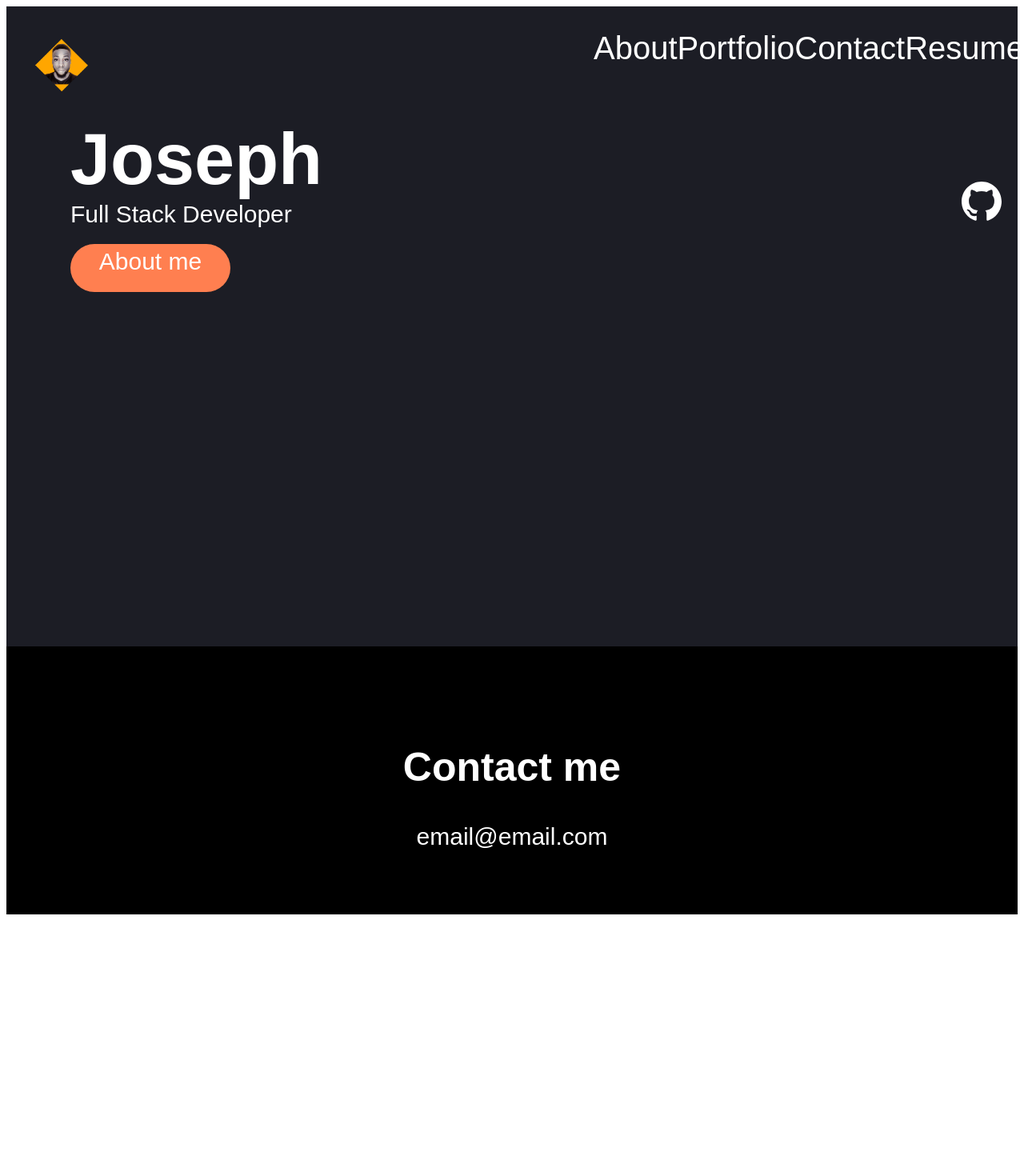
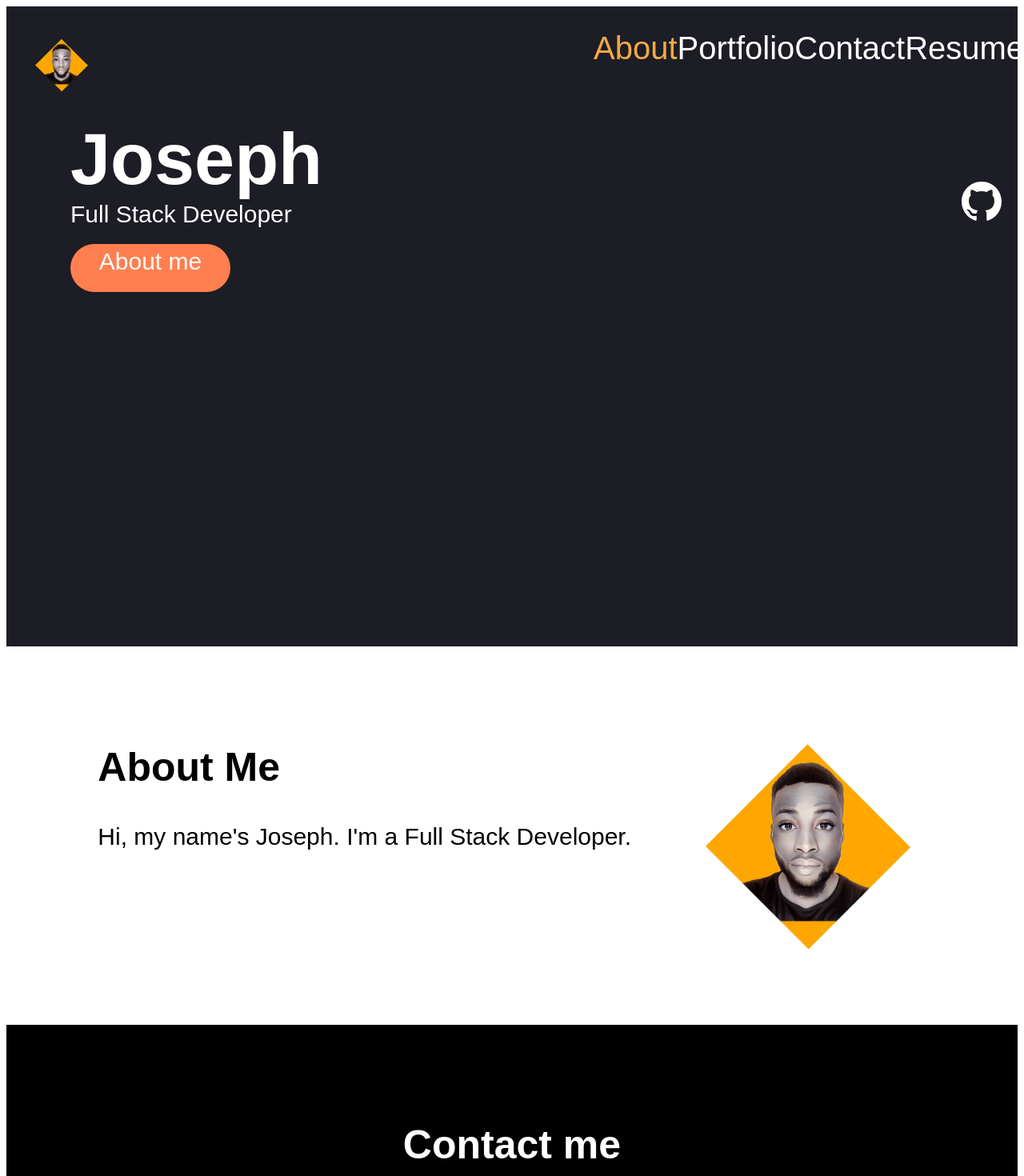
Before and after one commit to joesen-dev/react-portfolio, a React (Create React App) app: page / in a window 1280 px wide. Shown: the top 1470 px of the page at 80% size. Before the commit the page ends 1151 px from the top, so only its background shows below. Built offline with nearby package versions, Linux system fonts and the light colour scheme.

Commit message:
[ISSUE #4] - Conditional Rendering  - On page load the About Me title and section are selected by default

```diff
--- a/src/components/PortfolioContainer/index.js
+++ b/src/components/PortfolioContainer/index.js
@@ -5,7 +5,7 @@ import Portfolio from "../Portfolio";
 import Footer from "../Footer";
 
 export default function PortfolioContainer() {
-  const [currentPage, setCurrentPage] = useState("Home");
+  const [currentPage, setCurrentPage] = useState("About");
 
   const renderPage = () => {
     if (currentPage === "About") {
```
